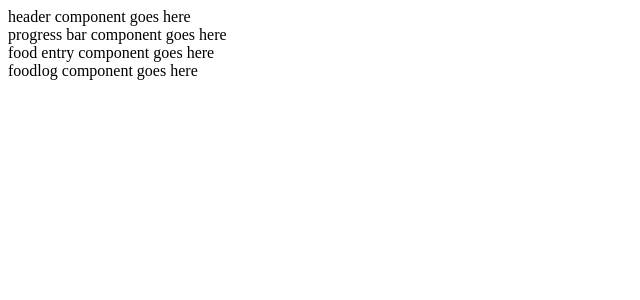
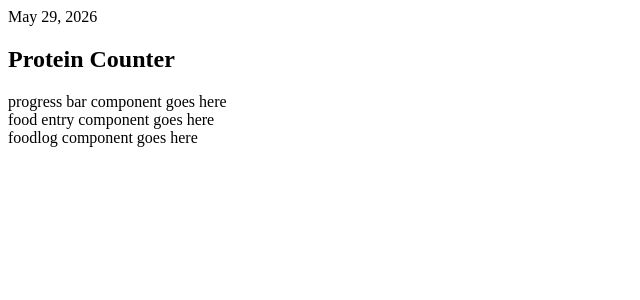
Before and after one commit to rumbawajomar/protein-counter, a React (Vite) app: page / in a window 1280 px wide. Shown: the top 300 px of the page, without its empty margins (0-640 px from the left). Built offline with nearby package versions, Linux system fonts and the light colour scheme.

Commit message:
Update Header component

```diff
--- a/src/components/Header.jsx
+++ b/src/components/Header.jsx
@@ -1,3 +1,15 @@
 export default function Header() {
-  return <div>header component goes here</div>
+  const date = new Date()
+  const longMonth = date.toLocaleDateString('en-US', {
+    month: 'long',
+    day: 'numeric',
+    year: 'numeric',
+  })
+
+  return (
+    <div>
+      {longMonth}
+      <h2>Protein Counter</h2>
+    </div>
+  )
 }
```
